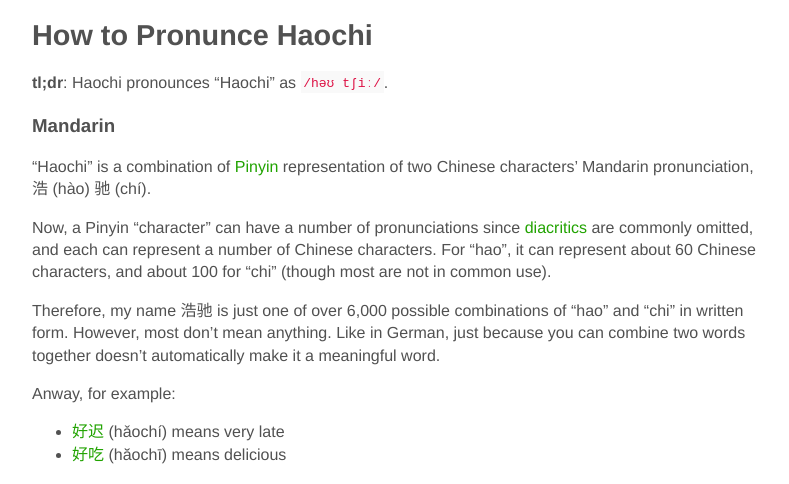
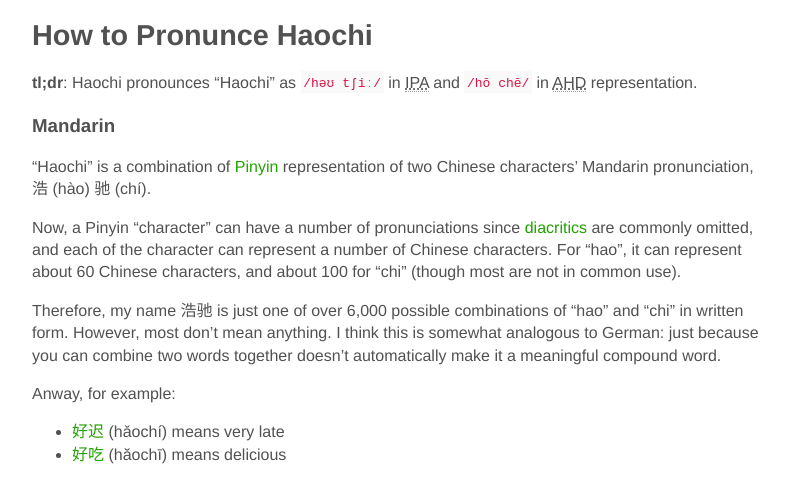
Before and after one commit to haochi/haochi.github.io, a Jekyll site: the page built from _posts/2015-03-13-how-to-pronunce-haochi.md, in a window 1280 px wide. Shown: the top 484 px of the page, without its empty margins (244-1033 px from the left). Built offline with Jekyll 4.4.1, drawn with Linux system fonts in a browser that asks for light colours; some of the changed text lies outside the part shown.

Commit message:
Update pronunciation guide

```diff
--- a/_posts/2015-03-13-how-to-pronunce-haochi.md
+++ b/_posts/2015-03-13-how-to-pronunce-haochi.md
@@ -3,18 +3,18 @@ layout: post
 title: How to Pronunce Haochi
 ---
 
-**tl;dr**: Haochi pronounces "Haochi" as `/həʊ tʃiː/`.
+**tl;dr**: Haochi pronounces "Haochi" as `/həʊ tʃiː/` in IPA and `/hō chē/` in AHD representation.
 
 ### Mandarin
 
 "Haochi" is a combination of [Pinyin](https://en.wikipedia.org/wiki/Pinyin){:target="_blank"} representation of two Chinese characters' Mandarin pronunciation, 浩 (hào) 驰 (chí).
 
-Now, a Pinyin "character" can have a number of pronunciations since [diacritics](https://en.wikipedia.org/wiki/Pinyin#Tones){:target="_blank"} are commonly omitted, and each can represent a number of Chinese characters.
+Now, a Pinyin "character" can have a number of pronunciations since [diacritics](https://en.wikipedia.org/wiki/Pinyin#Tones){:target="_blank"} are commonly omitted, and each of the character can represent a number of Chinese characters.
 For "hao", it can represent about 60 Chinese characters, and about 100 for "chi" (though most are not in common use).
 
 Therefore, my name 浩驰 is just one of over 6,000 possible combinations of "hao" and "chi" in written form.
 However, most don't mean anything.
-Like in German, just because you can combine two words together doesn't automatically make it a meaningful word.
+I think this is somewhat analogous to German: just because you can combine two words together doesn't automatically make it a meaningful compound word.
 
 Anway, for example:
 
@@ -25,7 +25,7 @@ Hmm, *oishī* ... Oh wait, *hăochī* ...
 
 ![Hao Chi](https://i.imgur.com/A32WRY0.jpg)
 
-["Hao Chi" from Knorr&reg;- a Unilever company](http://www.unileverfoodsolutions.com.sg/who-we-are/news/knorr-hao-chi){:target="_blank"}.
+["Hao Chi" from Knorr&reg; - a Unilever company](http://www.unileverfoodsolutions.com.sg/who-we-are/news/knorr-hao-chi){:target="_blank"}.
 Thanks Unilever, I am hungry already!
 
 ### Cantonese
@@ -35,6 +35,8 @@ Thanks Unilever, I am hungry already!
 Oh yes. My mother tongue is a dialect of [Cantonese](https://en.wikipedia.org/wiki/Taishanese){:target="_blank"} called [Taishanese](https://en.wikipedia.org/wiki/Taishanese){:target="_blank"}.
 So the way I pronounce "Haochi" is not in the usual Mandarian pronunciation, but in a somewhat Americanized version of 浩驰 in Taishanese.
 
-Essentially it's the same as "Ho Chi Minh" without the "Minh" part, or somewhere between `/hoʊ tʃiː/` and `/həʊ tʃiː/` for the IPA-inclined.
+Essentially it's somewhere between `/hoʊ tʃiː/` and `/həʊ tʃiː/` for the IPA-inclined, and `/hō chē/` if you prefer the AHD representation.
+In other words, it's the same as "Ho Chi Minh" without the "Minh" part.
 
 *[IPA]: International Phonetic Alphabet
+*[AHD]: American Heritage Dictionary
--- a/css/post.scss
+++ b/css/post.scss
@@ -4,6 +4,7 @@
 $breakpoint: 768px;
 $main-margin: 20px;
 $link-color: darken(#64FF3D, 30%);
+$some-gray: #999;
 $code-bg: #F9F9F9;
 $code-color: #D14;
 $content-color: #515151;
@@ -39,7 +40,7 @@ a {
     }
 
     .meta {
-        color: #999;
+        color: $some-gray;
     }
 
     pre, code {
@@ -61,6 +62,12 @@ a {
     }
     img {
         max-width: 100%;
+    }
+    abbr {
+        border-bottom: 1px dotted $some-gray; // chrome doesn't underline it
+        &:hover {
+            border-bottom-color: $code-color;
+        }
     }
 }
 
```
